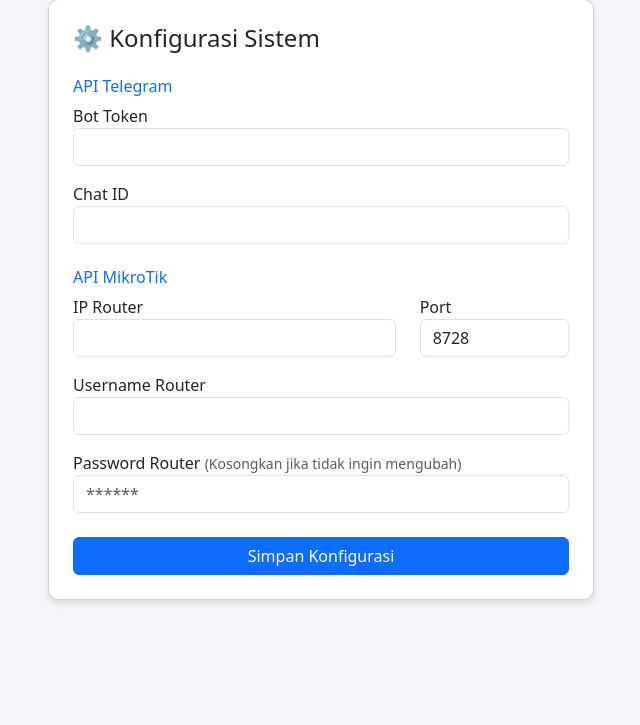
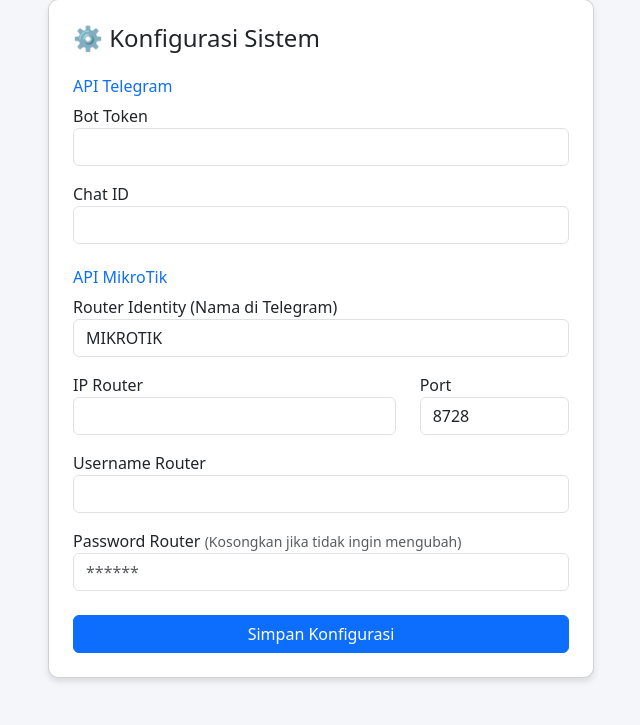
Before and after one commit to epenxxx/pppoe-monitor, a Flask app: page / in a window 1280 px wide. Shown: the part 75-800 px from the top of the page, without its empty margins (319-959 px from the left). Run offline with Flask 3, Linux system fonts and the light colour scheme; the visitor is signed in with stand-in values (Sample User, id 1); data comes from the database, SQL or seed files in the repository.

Commit message:
Add router identity input field to registration form

```diff
--- a/templates/index.html
+++ b/templates/index.html
@@ -31,7 +31,6 @@
 
         <div class="row justify-content-center">
             <div class="col-md-6">
-
                 {% if register_page %}
                 <div class="card p-4">
                     <h3 class="mb-3 text-center">Registrasi Admin</h3>
@@ -81,6 +80,10 @@
                         </div>
 
                         <h6 class="text-primary">API MikroTik</h6>
+                        <div class="mb-3">
+                            <label>Router Identity (Nama di Telegram)</label>
+                            <input type="text" name="router_identity" class="form-control" value="{{ config.router_identity or 'MIKROTIK' }}">
+                        </div>
                         <div class="row">
                             <div class="col-md-8 mb-3">
                                 <label>IP Router</label>
```
